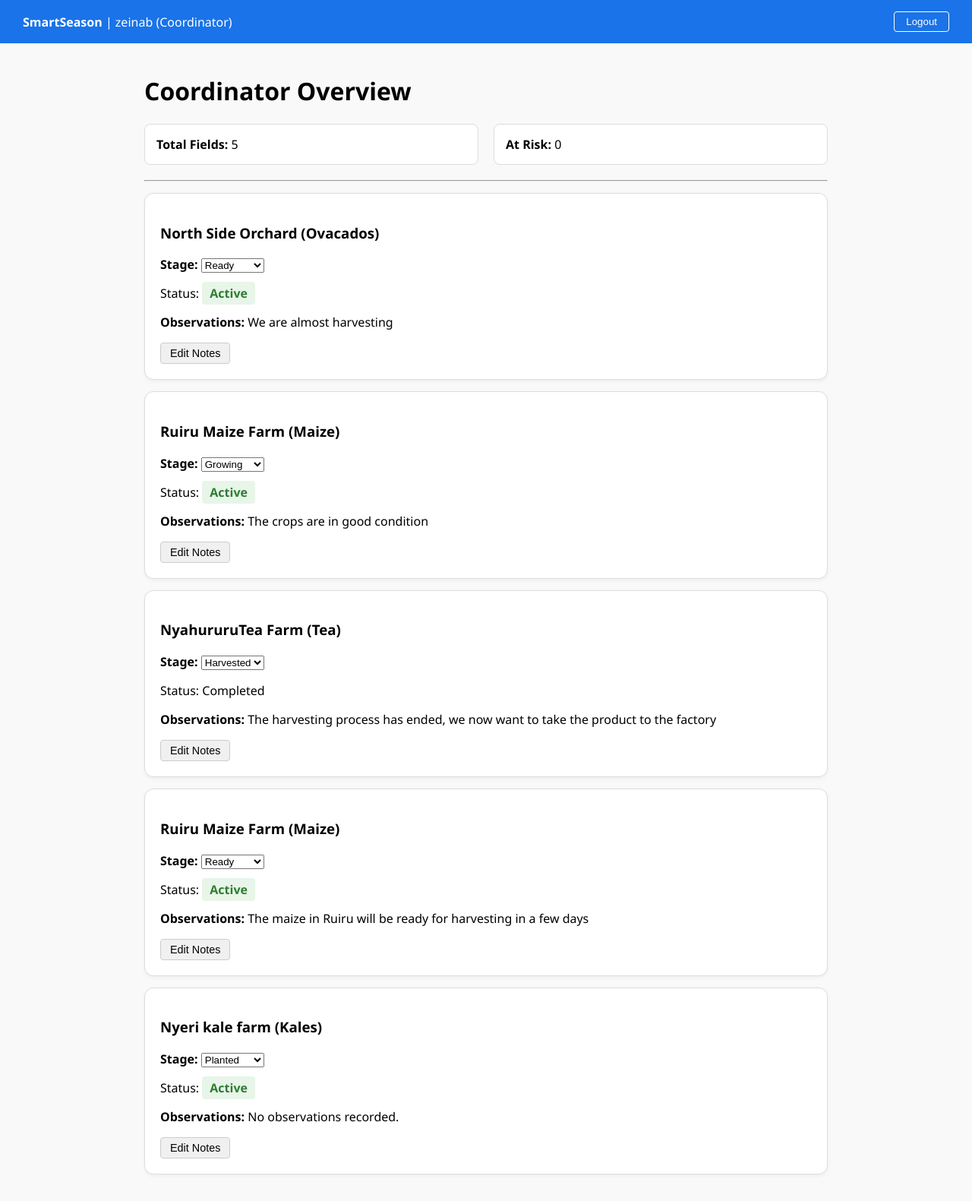
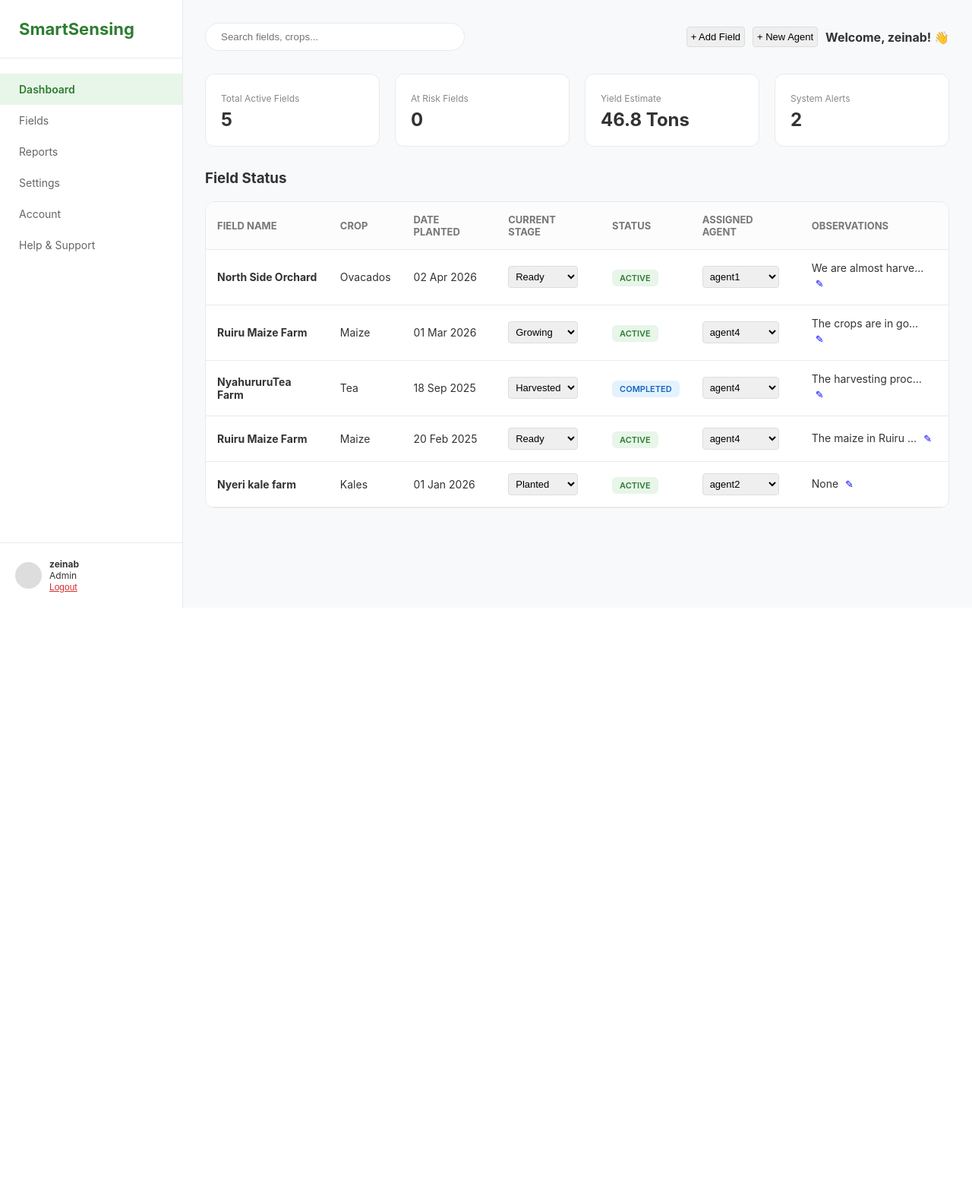
Before and after one commit to MissZein/Smart-Season-Field-Monitoring-System, a Django app: page /dashboard/ in a window 1280 px wide. Shown: the whole page at 76% size. After the commit the page ends 800 px from the top, so only its background shows below. Run offline with Django 5.2, Linux system fonts and the light colour scheme; a user stored in the database is signed in; data comes from the database, SQL or seed files in the repository; both versions use the stored data as it was after the commit; some libraries are stand-ins or nearby versions.

Commit message:
Implemented a dual role dashboard, real-time updates, admin control, and automated summaries

```diff
--- a/fields/models.py
+++ b/fields/models.py
@@ -18,7 +18,8 @@
     current_stage = models.CharField(max_length=20, choices=STAGE_CHOICES, default='PLANTED')
 
     # Access & Management [cite: 10, 18]
-    assigned_agent = models.ForeignKey(User, on_delete=models.CASCADE, related_name='assigned_fields')
+    # Add null=True and blank=True
+    assigned_agent = models.ForeignKey(User, on_delete=models.SET_NULL, null=True, blank=True)
     notes = models.TextField(blank=True, null=True)
     updated_at = models.DateTimeField(auto_now=True)
 
--- a/fields/templates/fields/dashboard.html
+++ b/fields/templates/fields/dashboard.html
@@ -1,89 +1,183 @@
 <!DOCTYPE html>
-<html>
+<html lang="en">
 <head>
+    <meta charset="UTF-8">
+    <meta name="viewport" content="width=device-width, initial-scale=1.0">
     <script src="https://unpkg.com/htmx.org@1.9.10"></script>
-    <title>SmartSeason Dashboard</title>
+    <title>SmartSensing | Dashboard</title>
     <style>
-        body { font-family: 'Segoe UI', Tahoma, Geneva, Verdana, sans-serif; background-color: #f9f9f9; margin: 0; }
-        .container { max-width: 900px; margin: 0 auto; padding: 20px; }
-        .card { border: 1px solid #ddd; padding: 20px; margin: 15px 0; border-radius: 12px; background: white; box-shadow: 0 2px 5px rgba(0,0,0,0.05); }
-        .status-active {
-    color: #2e7d32;
-    font-weight: bold;
-    background: #e8f5e9;
-    padding: 4px 10px;
-    border-radius: 4px;
+        :root {
+            --primary-green: #2e7d32;
+            --light-bg: #f8f9fa;
+            --sidebar-width: 240px;
+            --text-dark: #333;
+            --border-color: #eaeaea;
         }
 
-/* This covers "At Risk" (The 'cut' filter in Django removes spaces) */
-.status-atrisk {
-    color: #d32f2f;
-    font-weight: bold;
-    background: #ffebee;
-    padding: 4px 10px;
-    border-radius: 4px;
-    animation: blink 2s infinite;
+        body { font-family: 'Inter', sans-serif; margin: 0; display: flex; background: var(--light-bg); color: var(--text-dark); }
+
+        /* Sidebar Styling */
+        .sidebar {
+            width: var(--sidebar-width);
+            height: 100vh;
+            background: white;
+            border-right: 1px solid var(--border-color);
+            display: flex;
+            flex-direction: column;
+            position: fixed;
         }
 
-        @keyframes blink { 50% { opacity: 0.5; } }
+        .logo { padding: 25px; font-size: 22px; font-weight: bold; color: var(--primary-green); border-bottom: 1px solid var(--border-color); }
 
-        nav { background: #1a73e8; color: white; padding: 15px 30px; display: flex; justify-content: space-between; align-items: center; }
-        nav a, nav button { color: white; text-decoration: none; background: none; border: 1px solid white; padding: 5px 15px; border-radius: 4px; cursor: pointer; }
+        .nav-links { flex-grow: 1; padding: 20px 0; }
+        .nav-item {
+            padding: 12px 25px;
+            display: block;
+            text-decoration: none;
+            color: #666;
+            transition: 0.2s;
+            font-size: 14px;
+        }
+        .nav-item:hover, .nav-item.active { background: #e8f5e9; color: var(--primary-green); font-weight: 600; }
 
-        textarea { width: 100%; margin: 10px 0; padding: 10px; border-radius: 4px; border: 1px solid #ccc; font-family: inherit; }
-        .btn-edit { background: #f0f0f0; border: 1px solid #ccc; padding: 5px 12px; border-radius: 4px; font-size: 0.9em; transition: 0.2s; }
-        .btn-edit:hover { background: #e0e0e0; }
-        .btn-save { background: #1a73e8; color: white; border: none; padding: 8px 16px; border-radius: 4px; }
+        .profile-box {
+            padding: 20px;
+            border-top: 1px solid var(--border-color);
+            display: flex;
+            align-items: center;
+            gap: 10px;
+        }
+        .profile-img { width: 35px; height: 35px; border-radius: 50%; background: #ddd; }
+        .profile-info { font-size: 12px; }
+
+        /* Main Content */
+        .main-content { margin-left: var(--sidebar-width); flex-grow: 1; padding: 30px; }
+
+        .header-row { display: flex; justify-content: space-between; align-items: center; margin-bottom: 30px; }
+        .search-bar {
+            padding: 10px 20px;
+            width: 300px;
+            border: 1px solid var(--border-color);
+            border-radius: 20px;
+            outline: none;
+        }
+
+        /* Stats Grid */
+        .stats-grid { display: grid; grid-template-columns: repeat(4, 1fr); gap: 20px; margin-bottom: 30px; }
+        .stat-card { background: white; padding: 20px; border-radius: 12px; border: 1px solid var(--border-color); }
+        .stat-card small { color: #888; font-size: 12px; }
+        .stat-card h2 { margin: 5px 0 0 0; font-size: 24px; }
+
+        /* Table Styling */
+        .table-container { background: white; border-radius: 12px; border: 1px solid var(--border-color); overflow: hidden; }
+        table { width: 100%; border-collapse: collapse; }
+        th { background: #fcfcfc; text-align: left; padding: 15px; font-size: 13px; color: #777; border-bottom: 1px solid var(--border-color); }
+        td { padding: 15px; border-bottom: 1px solid var(--border-color); font-size: 14px; }
+
+        /* Status Badges */
+        .badge { padding: 4px 10px; border-radius: 6px; font-size: 11px; font-weight: 600; text-transform: uppercase; }
+        .active { background: #e8f5e9; color: #2e7d32; }
+        .at-risk { background: #ffebee; color: #c62828; animation: pulse 2s infinite; }
+        .completed { background: #e3f2fd; color: #1565c0; }
+
+        @keyframes pulse { 50% { opacity: 0.7; } }
+
+        select, button { border-radius: 4px; border: 1px solid #ddd; padding: 5px; font-size: 13px; }
+        .btn-logout { background: none; border: none; color: #d32f2f; cursor: pointer; padding: 0; font-size: 12px; text-decoration: underline; }
     </style>
 </head>
 <body>
-    <nav>
-        <div>
-            <strong>SmartSeason</strong> | {{ user.username }}
-            ({% if is_admin %}Coordinator{% else %}Field Agent{% endif %})
+
+    <div class="sidebar">
+        <div class="logo">SmartSensing</div>
+        <div class="nav-links">
+            <a href="#" class="nav-item active">Dashboard</a>
+            <a href="#" class="nav-item">Fields</a>
+            <a href="#" class="nav-item">Reports</a>
+            <a href="#" class="nav-item">Settings</a>
+            <a href="#" class="nav-item">Account</a>
+            <a href="#" class="nav-item">Help & Support</a>
         </div>
-        <div>
-            {% if user.is_authenticated %}
-                <form action="{% url 'logout' %}" method="post" style="display:inline;">
+        <div class="profile-box">
+            <div class="profile-img"></div>
+            <div class="profile-info">
+                <strong>{{ user.username }}</strong><br>
+                <span>{% if is_admin %}Admin{% else %}Agent{% endif %}</span><br>
+                <form action="{% url 'logout' %}" method="post">
                     {% csrf_token %}
-                    <button type="submit">Logout</button>
+                    <button class="btn-logout">Logout</button>
                 </form>
-            {% else %}
-                <a href="{% url 'login' %}">Login</a>
-            {% endif %}
             </div>
-    </nav>
-
-    <div class="container">
-        <script>
-            document.body.addEventListener('htmx:configRequest', (event) => {
-                event.detail.headers['X-CSRFToken'] = '{{ csrf_token }}';
-            });
-        </script>
-
-        <h1>{% if is_admin %}Coordinator Overview{% else %}My Assigned Fields{% endif %}</h1>
-
-        <div style="display: flex; gap: 20px; margin-bottom: 20px;">
-            <div style="background: white; padding: 15px; border-radius: 8px; border: 1px solid #ddd; flex: 1;">
-                <strong>Total Fields:</strong> {{ total_fields }}
-            </div>
-            <div style="background: white; padding: 15px; border-radius: 8px; border: 1px solid #ddd; flex: 1;">
-                <strong>At Risk:</strong> {{ at_risk_count }}
         </div>
     </div>
 
-        <hr>
+    <div class="main-content">
+        <div class="header-row">
+            <input type="text" class="search-bar" placeholder="Search fields, crops...">
+            <div style="display: flex; gap: 10px; align-items: center;">
+                {% if is_admin %}
+                    <button class="btn-save"
+        hx-get="{% url 'add_field' %}"
+        hx-target="body"
+        hx-swap="beforeend">
+    + Add Field
+</button>
 
+<button class="btn-edit"
+        hx-get="{% url 'add_agent' %}"
+        hx-target="body"
+        hx-swap="beforeend">
+    + New Agent
+</button>
+                {% endif %}
+        <strong>Welcome, {{ user.username }}! 👋</strong>
+    </div>
+        </div>
+
+        <div class="stats-grid">
+            <div class="stat-card">
+                <small>Total Active Fields</small>
+                <h2>{{ total_fields }}</h2>
+            </div>
+            <div class="stat-card">
+                <small>At Risk Fields</small>
+                <h2 style="color: var(--at-risk-color)">{{ at_risk_count }}</h2>
+            </div>
+            <div class="stat-card">
+                <small>Yield Estimate</small>
+                <h2>46.8 Tons</h2>
+            </div>
+            <div class="stat-card">
+                <small>System Alerts</small>
+                <h2>2</h2>
+            </div>
+        </div>
+
+        <h3>Field Status</h3>
+        <div class="table-container">
+            <table>
+                <thead>
+                    <tr>
+                        <th>FIELD NAME</th>
+                        <th>CROP</th>
+                        <th>DATE PLANTED</th>
+                        <th>CURRENT STAGE</th>
+                        <th>STATUS</th>
+                        {% if is_admin %}<th>ASSIGNED AGENT</th>{% endif %}
+                        <th>OBSERVATIONS</th>
+                    </tr>
+                </thead>
+                <tbody id="field-table-body">
                     {% for field in fields %}
-            <div class="card" id="field-{{ field.id }}">
-                <h3>{{ field.name }} ({{ field.crop_type }})</h3>
-
-                <p>
-                    <strong>Stage:</strong>
+                    <tr id="field-row-{{ field.id }}">
+                        <td><strong>{{ field.name }}</strong></td>
+                        <td>{{ field.crop_type }}</td>
+                        <td>{{ field.planting_date|date:"d M Y" }}</td>
+                        <td>
                             <select name="current_stage"
                                     hx-post="{% url 'update_field_status' field.id %}"
                                     hx-trigger="change"
-                            hx-target="#field-{{ field.id }}"
+                                    hx-target="#field-row-{{ field.id }}"
                                     hx-swap="outerHTML">
                                 {% for value, label in field.STAGE_CHOICES %}
                                     <option value="{{ value }}" {% if field.current_stage == value %}selected{% endif %}>
@@ -91,23 +185,47 @@
                                     </option>
                                 {% endfor %}
                             </select>
-                </p>
+                        </td>
+                        <td>
+                            <span class="badge {{ field.field_status|lower|slugify|cut:'-' }}">
+                                {{ field.field_status }}
+                            </span>
+                        </td>
 
-                <p>Status: <span class="status-{{ field.field_status|lower|cut:' ' }}">{{ field.field_status }}</span></p>
+                        {% if is_admin %}
+                        <td>
+    <select name="agent_id"
+            hx-post="{% url 'assign_agent' field.id %}"
+            hx-target="#field-row-{{ field.id }}"
+            hx-swap="outerHTML">
+        <option value="" {% if not field.assigned_agent %}selected{% endif %}>Unassigned</option>
+        {% for agent in all_agents %}
+            <option value="{{ agent.id }}"
+                {% if field.assigned_agent.id == agent.id %}selected{% endif %}>
+                {{ agent.username }}
+            </option>
+        {% endfor %}
+    </select>
+</td>
+                        {% endif %}
 
-                <div id="notes-section-{{ field.id }}">
-                    <p><strong>Observations:</strong> {{ field.notes|default:"No observations recorded." }}</p>
-                    <button class="btn-edit"
-                            hx-get="{% url 'edit_notes' field.id %}"
-                            hx-target="#notes-section-{{ field.id }}"
-                            hx-swap="outerHTML">
-                        Edit Notes
-                    </button>
+                        <td id="notes-{{ field.id }}">
+                            {{ field.notes|truncatechars:20|default:"--" }}
+                            <button hx-get="{% url 'edit_notes' field.id %}" hx-target="#notes-{{ field.id }}" style="border:none; background:none; color:blue; cursor:pointer;">✎</button>
+                        </td>
+                    </tr>
+                    {% empty %}
+                    <tr><td colspan="6">No fields found.</td></tr>
+                    {% endfor %}
+                </tbody>
+            </table>
         </div>
     </div>
-        {% empty %}
-            <p>No fields found.</p>
-        {% endfor %}
-    </div>
+
+    <script>
+        document.body.addEventListener('htmx:configRequest', (event) => {
+            event.detail.headers['X-CSRFToken'] = '{{ csrf_token }}';
+        });
+    </script>
 </body>
 </html>
--- a/fields/urls.py
+++ b/fields/urls.py
@@ -2,9 +2,14 @@
 from . import views
 
 urlpatterns = [
+    path('assign-agent/<int:pk>/', views.assign_agent, name='assign_agent'),
     path('dashboard/', views.dashboard, name='dashboard'),
     path('update-status/<int:pk>/', views.update_field_status, name='update_field_status'),
     path('edit-notes/<int:pk>/', views.edit_notes, name='edit_notes'),
     path('save-notes/<int:pk>/', views.save_notes, name='save_notes'),
     path('get-notes/<int:pk>/', views.save_notes, name='get_notes'), # Reuses save logic to just view
+    path('add-field/', views.add_field, name='add_field'),
+    path('save-field/', views.save_new_field, name='save_new_field'),
+    path('add-agent/', views.add_agent, name='add_agent'),
+    path('save-agent/', views.save_new_agent, name='save_new_agent'),
 ]
--- a/fields/views.py
+++ b/fields/views.py
@@ -3,6 +3,9 @@
 from .models import Field
 from django.http import HttpResponse
 from django.template.loader import render_to_string
+from django.contrib.auth.models import User
+from django.views.decorators.http import require_POST
+from django.utils import timezone
 
 @login_required
 def update_field_status(request, pk):
@@ -26,11 +29,12 @@
     is_admin = user.groups.filter(name='Admins').exists() or user.is_superuser
 
     if is_admin:
-        # Admins see everything [cite: 48]
-        fields = Field.objects.all()
+        fields = Field.objects.all().select_related('assigned_agent')
+        # This list powers your dropdowns!
+        all_agents = User.objects.filter(is_staff=True)
     else:
-        # Agents only see their assigned fields [cite: 49]
-        fields = Field.objects.filter(assigned_agent=user)
+        fields = Field.objects.filter(assigned_agent=request.user)
+        all_agents = None
 
     # Simple summaries for the dashboard [cite: 50, 52]
     context = {
@@ -38,17 +42,18 @@
         'total_fields': fields.count(),
         'at_risk_count': sum(1 for f in fields if f.field_status == 'At Risk'),
         'is_admin': is_admin,
+        'all_agents': all_agents,
     }
     return render(request, 'fields/dashboard.html', context)
 # 1. This view returns the HTML for the input box
 @login_required
 def edit_notes(request, pk):
     field = get_object_or_404(Field, pk=pk)
+    # This returns a small inline form that fits inside the table cell
     return HttpResponse(f'''
-        <form hx-post="/save-notes/{field.id}/" hx-target="this" hx-swap="outerHTML">
-            <textarea name="notes" rows="3" style="width:100%">{field.notes or ''}</textarea>
-            <button type="submit">Save</button>
-            <button hx-get="/get-notes/{field.id}/">Cancel</button>
+        <form hx-post="/save-notes/{field.id}/" hx-target="#field-row-{field.id}" hx-swap="outerHTML" style="display:flex; gap:5px;">
+            <input type="text" name="notes" value="{field.notes or ''}" style="width:100px;">
+            <button type="submit" style="background:green; color:white; border:none; padding:2px 5px;">ok</button>
         </form>
     ''')
 
@@ -61,3 +66,112 @@
         field.save()
     # Return to the regular display mode
     return render(request, 'fields/partials/field_card.html', {'field': field})
+
+@login_required
+def assign_agent(request, pk):
+    # Check if the user is a Coordinator (Superuser or Staff)
+    is_admin = request.user.is_superuser or request.user.is_staff
+    if not is_admin:
+        return HttpResponse("Unauthorized", status=403)
+
+    field = get_object_or_404(Field, pk=pk)
+
+    if request.method == "POST":
+        agent_id = request.POST.get('agent_id')
+        if agent_id:
+            agent = get_object_or_404(User, id=agent_id)
+            field.assigned_agent = agent
+        else:
+            field.assigned_agent = None # Handle unassigning
+        field.save()
+
+    # We need to pass back the context required by the partial row
+    all_agents = User.objects.filter(is_superuser=False, is_staff=False)
+
+    return render(request, 'fields/partials/field_card.html', {
+        'field': field,
+        'is_admin': is_admin,
+        'all_agents': all_agents
+    })
+
+@login_required
+def add_field(request):
+    if not (request.user.is_superuser or request.user.is_staff):
+        return HttpResponse("Unauthorized", status=403)
+
+    agents = User.objects.filter(is_superuser=False, is_staff=True)
+    # We return a simple HTML modal
+    return render(request, 'fields/partials/add_field_modal.html', {'agents': agents})
+
+# Logic to Save the Field
+@require_POST
+def save_new_field(request):
+    name = request.POST.get('name')
+    crop = request.POST.get('crop')
+    date = request.POST.get('date')
+    agent_id = request.POST.get('agent_id')
+
+    agent = User.objects.get(id=agent_id) if agent_id else None
+
+    Field.objects.create(
+        name=name,
+        crop_type=crop,
+        planting_date=date,
+        assigned_agent=agent,
+        current_stage='PL' # Default to Planted
+    )
+    return redirect('dashboard')
+
+# View to show the Add Agent Form
+@login_required
+def add_agent(request):
+    return render(request, 'fields/partials/add_agent_modal.html')
+
+# Logic to Save the Agent
+@require_POST
+def save_new_agent(request):
+    user_name = request.POST.get('username')
+    pass_word = request.POST.get('password')
+    # Create the user as a regular agent (not staff)
+    if user_name and pass_word:
+            # Create the user and set is_staff to True automatically
+            user = User.objects.create_user(username=user_name, password=pass_word)
+            user.is_staff = True
+            user.save()
+
+    return redirect('dashboard')
+
+@login_required
+def save_new_field(request):
+    if request.method == "POST":
+        name = request.POST.get('name')
+        crop = request.POST.get('crop')
+        date_str = request.POST.get('date')
+        agent_id = request.POST.get('agent_id')
+        print(f"DEBUG: Received Agent ID: {agent_id}")
+        # Create the object
+        new_field = Field(
+            name=name,
+            crop_type=crop,
+            planting_date=date_str if date_str else timezone.now().date(),
+            current_stage='PL'
+        )
+
+        # Only try to assign if agent_id is not empty/none
+        if agent_id and agent_id.strip():
+            new_field.assigned_agent_id = int(agent_id) # Using _id is more direct
+
+        new_field.save()
+    return redirect('dashboard')
+
+@login_required
+def save_new_agent(request):
+    if request.method == "POST":
+        user_name = request.POST.get('username')
+        pass_word = request.POST.get('password')
+
+        if user_name and pass_word:
+            # Create a real User in the Django database
+            User.objects.create_user(username=user_name, password=pass_word)
+
+    return redirect('dashboard')
```
Also changed, not shown: fields/templates/fields/partials/add_agent_modal.html (added, +23 -0 lines), fields/templates/fields/partials/add_field_modal.html (added, +23 -0 lines), fields/templates/fields/partials/field_card.html (+42 -22 lines), db.sqlite3, fields/migrations/0002_alter_field_assigned_agent.py (added). Lines whose indentation alone changed are shown as unchanged.
